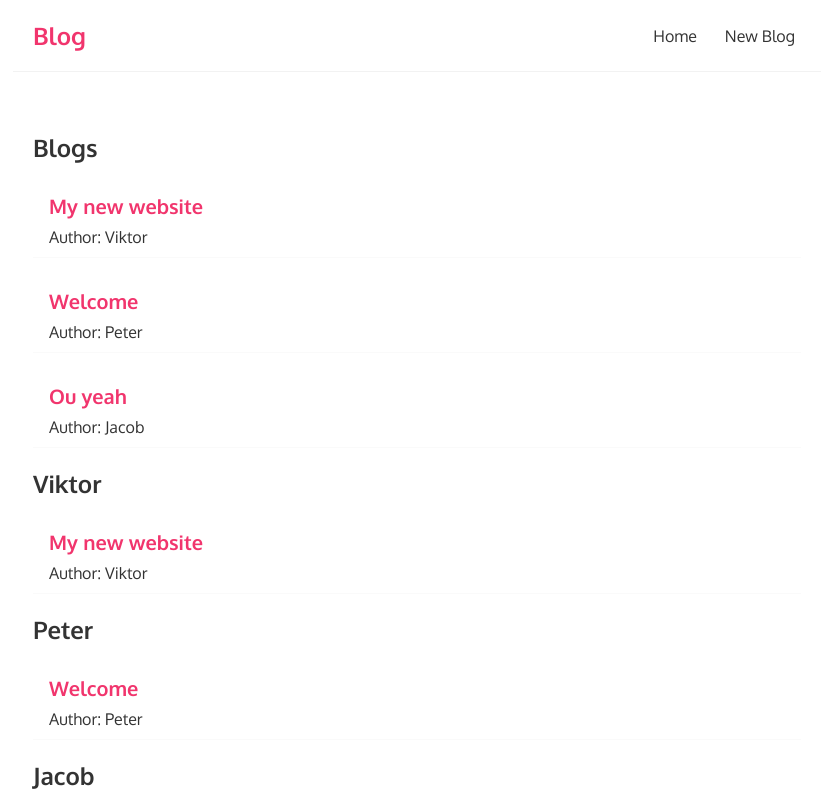
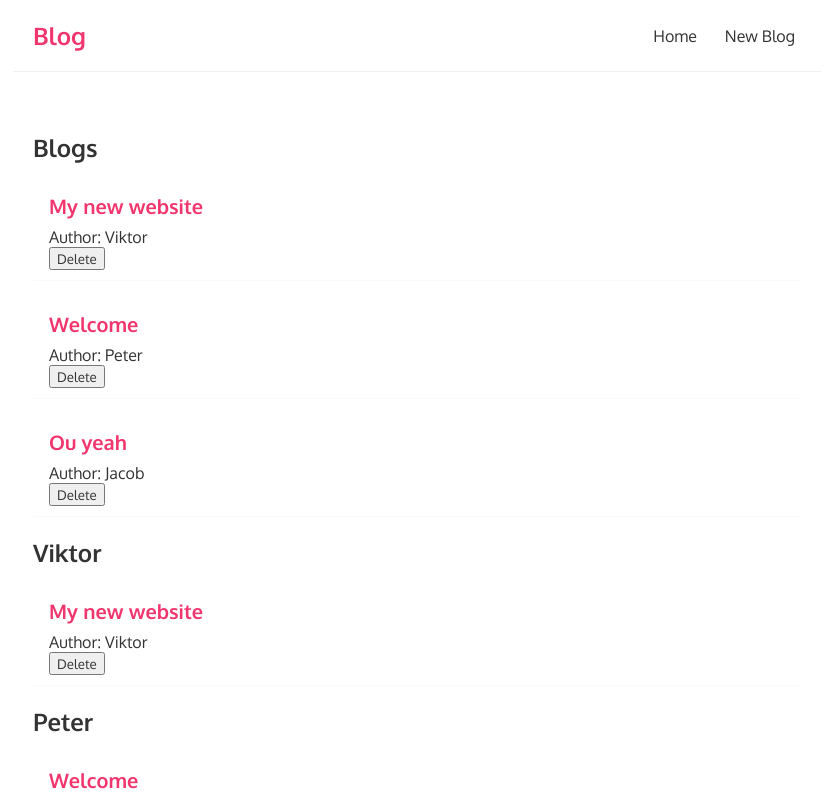
Before and after one commit to viktorsuster/React-Fundamentals, a React (Create React App) app: page / in a window 1280 px wide. Shown: the top 800 px of the page, without its empty margins (223-1048 px from the left). Built offline with nearby package versions, Linux system fonts and the light colour scheme.

Commit message:
Functions as props

```diff
--- a/src/Components/BlogList/index.jsx
+++ b/src/Components/BlogList/index.jsx
@@ -1,6 +1,6 @@
 import React from 'react'
 
-const BlogList = ( { blogs, title }) => {
+const BlogList = ( { blogs, title, handleDelete }) => {
   return (
     <div>
       <h2>{ title }</h2>
@@ -8,6 +8,7 @@ const BlogList = ( { blogs, title }) => {
         <div className='blog-preview' key={blog.id}>
           <h2>{blog.title}</h2>
           <p>Author: {blog.author}</p>
+          <button onClick={() => handleDelete(blog.id)}>Delete</button>
         </div>
       ))}
     </div>
--- a/src/Components/Home/index.jsx
+++ b/src/Components/Home/index.jsx
@@ -7,9 +7,14 @@ const Home = () => {
     { title: "Welcome", body: "lorem ipsum...", author: "Peter", id: 2 },
     { title: "Ou yeah", body: "lorem ipsum...", author: "Jacob", id: 3 }
   ])
+
+  const handleDelete = (id) => {
+    const newBlogs = blogs.filter(blog => blog.id !== id)
+    setBlogs(newBlogs)
+  }
   return (
     <div className='home'>
-      <BlogList blogs={blogs} title="Blogs"/>
+      <BlogList blogs={blogs} title="Blogs" handleDelete={handleDelete} />
       <BlogList blogs={blogs.filter((blog) => blog.author === "Viktor")} title="Viktor" />
       <BlogList blogs={blogs.filter((blog) => blog.author === "Peter")} title="Peter" />
       <BlogList blogs={blogs.filter((blog) => blog.author === "Jacob")} title="Jacob" />
```
